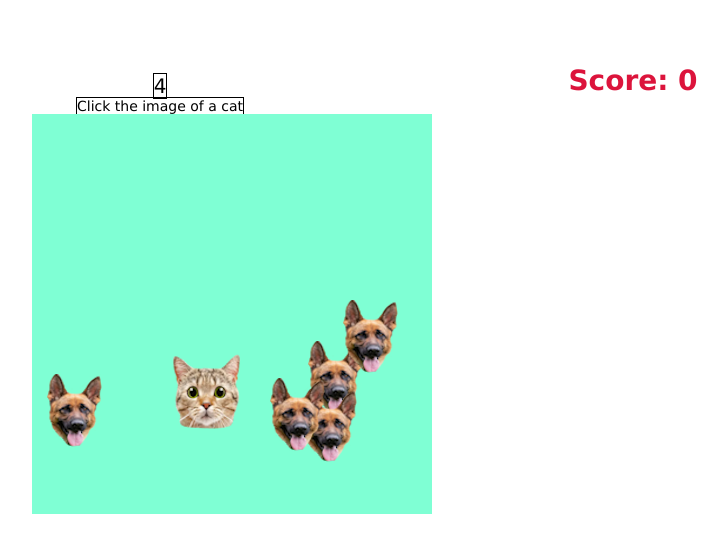
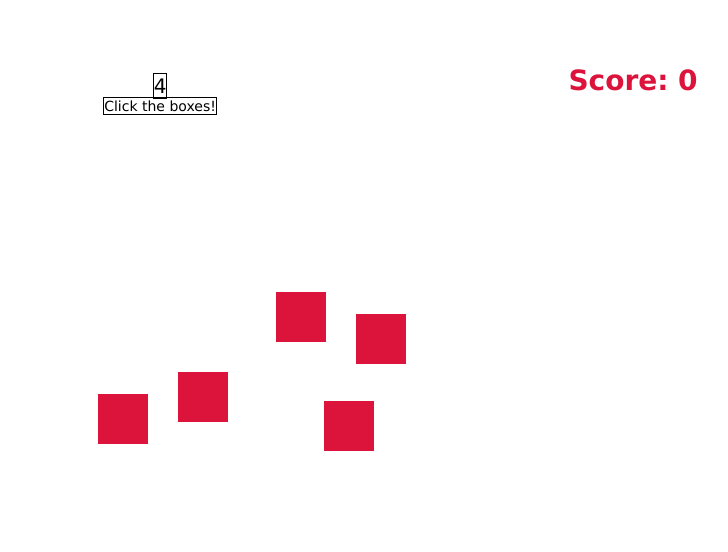
Before and after one commit to ehutchings/335FinalProject, a website: page public/index.html in a window 1280 px wide. Both pictures are taken after a click on the button "START GAME". Shown: the whole page, without its empty margins (480-1208 px from the left). Drawn offline with Linux system fonts and the light colour scheme.

Commit message:
minigames rotate again

```diff
--- /dev/null
+++ b/public/endGame.html
@@ -0,0 +1,16 @@
+<!DOCTYPE html>
+<html>
+<head>
+  <link rel="stylesheet" href="/stylesheets/style.css">
+</head>
+
+<body>
+<p>GAME OVER!</p>
+<h1>Your final score: <score id = "score" class="scorecss"></score></h1>
+
+<scoreboard id = "scoreboard">
+
+</scoreboard>
+
+</body>
+</html>
--- a/public/javascripts/maingame.js
+++ b/public/javascripts/maingame.js
@@ -48,19 +48,18 @@ function startGame() {
     document.getElementById("gameinfo").style.display = "inline";
     document.getElementById("startbutton").style.display = "none";
     var timerElement = document.getElementById("timer");
-    var gameinfoElement = document.getElementById("gameinfo");/*
+    var gameinfoElement = document.getElementById("gameinfo");
         let gameArrayIndex = Math.floor(Math.random() * gameArray.length); //randomizes games
         let chosenGame = gameArray[gameArrayIndex]; //chooses random game
         chosenGame.params = [timerElement, gameinfoElement, timer, first, timerAppear]; //sets the parameters
         chosenGame.func(...chosenGame.params); // starts the random game
-        */
 
-        clickImageGame(timerElement, gameinfoElement, timer, first, timerAppear);
+
+       // clickImageGame(timerElement, gameinfoElement, timer, first, timerAppear);
 
     //textboxGame(timerElement, gameinfoElement);
 //    // mouseMoveGame(timerElement, gameinfoElement);
 //cpsGame(timerElement, gameinfoElement, timer, first, timerAppear);
-
 
 
 }
--- a/public/stylesheets/style.css
+++ b/public/stylesheets/style.css
@@ -51,7 +51,6 @@ clickable {
 clickables-container {
   position: absolute;
   display: none;
-  background-color: aquamarine;
   width: 400px;
   height: 400px;
   left: 40%
```
